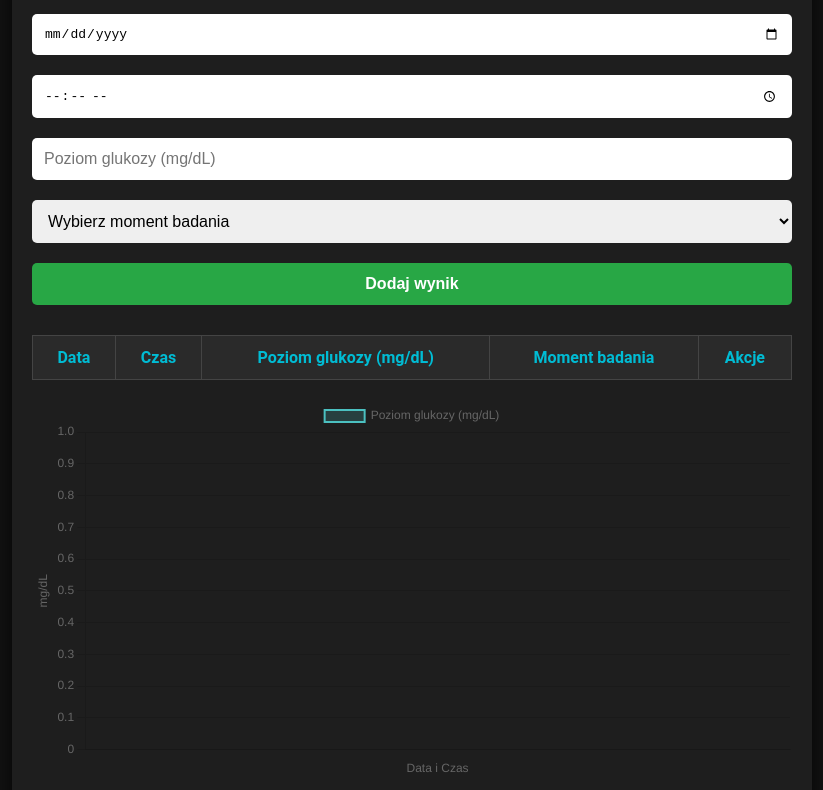
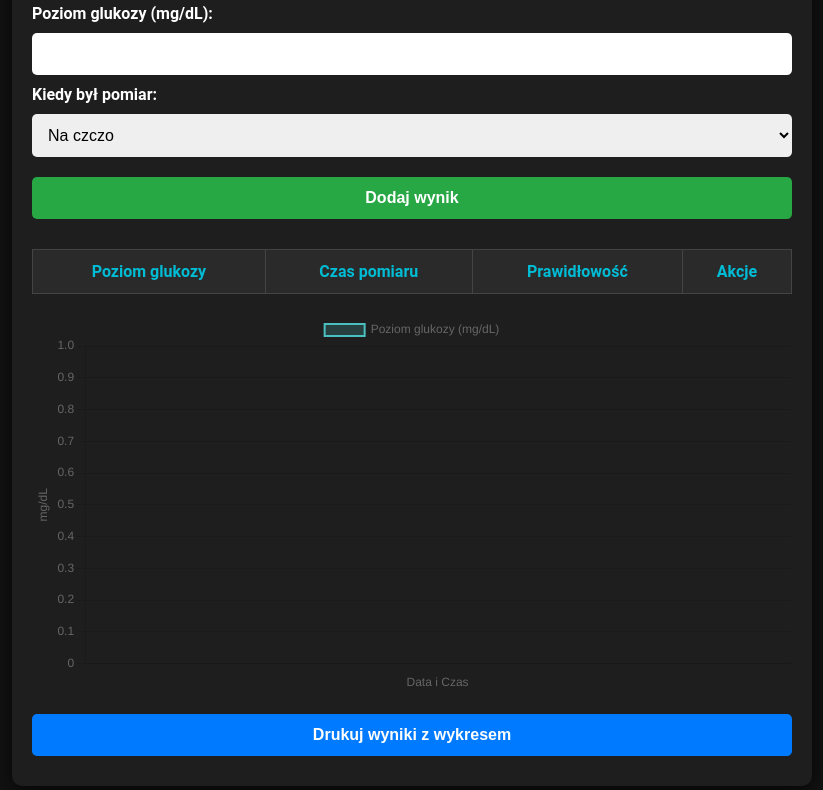
Before and after one commit to maxwaselk/glukometr, a plain HTML site: page index.html in a window 1280 px wide. Shown: the part 130-920 px from the top of the page, without its empty margins (228-1051 px from the left). Drawn offline with nearby package versions, Linux system fonts and the light colour scheme.

Commit message:
Update index.html

```diff
--- a/index.html
+++ b/index.html
@@ -3,48 +3,47 @@
 <head>
     <meta charset="UTF-8">
     <meta name="viewport" content="width=device-width, initial-scale=1.0">
+    <title>Monitor Glukozy</title>
     <link rel="stylesheet" href="styles.css">
-    <title>Pomiar Glukozy</title>
+    <script src="https://cdn.jsdelivr.net/npm/chart.js"></script>
 </head>
 <body>
     <div class="container">
-        <h1>Pomiar Glukozy</h1>
+        <h1>Monitor Glukozy</h1>
         <form id="glucose-form">
-            <input type="date" id="date" required>
-            <input type="time" id="time" required>
-            <input type="number" id="glucose" placeholder="Poziom glukozy (mg/dL)" required>
-            <select id="glucose-timing" required>
-                <option value="">Wybierz moment badania</option>
-                <option value="Na czczo">Na czczo</option>
+            <label for="glucose-level">Poziom glukozy (mg/dL):</label>
+            <input type="number" id="glucose-level" required>
+
+            <label for="timing">Kiedy był pomiar:</label>
+            <select id="timing" required>
+                <option value="na czczo">Na czczo</option>
                 <option value="1 godzina po posiłku">1 godzina po posiłku</option>
                 <option value="2 godziny po posiłku">2 godziny po posiłku</option>
-                <option value="Wieczorem">Wieczorem</option>
-                <option value="Noc (3-4)">Noc (3-4)</option>
+                <option value="wieczorem">Wieczorem</option>
+                <option value="noc (3-4)">Noc (3-4)</option>
             </select>
+
             <button type="submit">Dodaj wynik</button>
+            <div class="validation-message" id="validation-message"></div>
         </form>
-
-        <!-- Miejsce na komunikat o błędzie -->
-        <div id="validation-message" class="validation-message"></div>
 
         <table id="results-table">
             <thead>
                 <tr>
-                    <th>Data</th>
-                    <th>Czas</th>
-                    <th>Poziom glukozy (mg/dL)</th>
-                    <th>Moment badania</th>
+                    <th>Poziom glukozy</th>
+                    <th>Czas pomiaru</th>
+                    <th>Prawidłowość</th>
                     <th>Akcje</th>
                 </tr>
             </thead>
             <tbody></tbody>
         </table>
 
-        <canvas id="glucose-chart" width="400" height="200"></canvas>
-        <button id="print-button">Drukuj wyniki</button>
+        <canvas id="glucose-chart"></canvas>
+
+        <button id="print-button">Drukuj wyniki z wykresem</button>
     </div>
 
-    <script src="https://cdn.jsdelivr.net/npm/chart.js"></script>
     <script src="script.js"></script>
 </body>
 </html>
```
